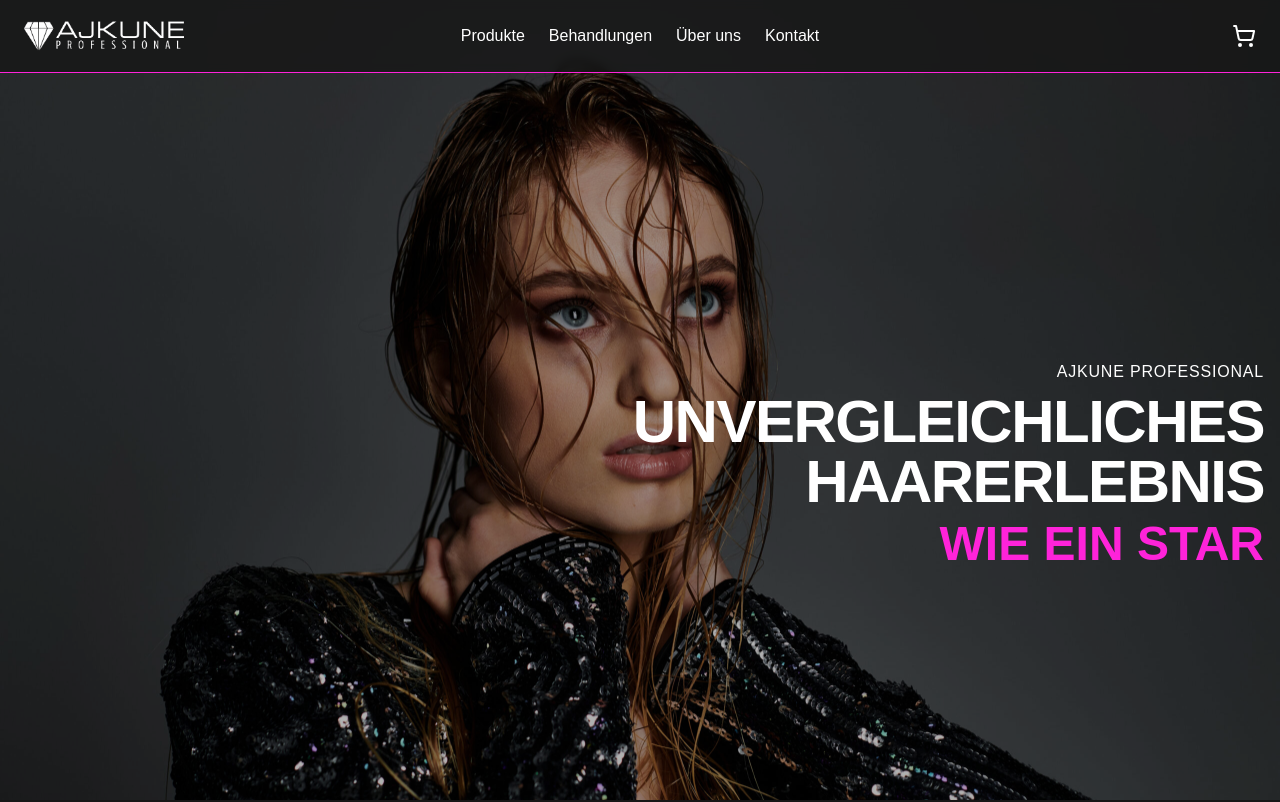
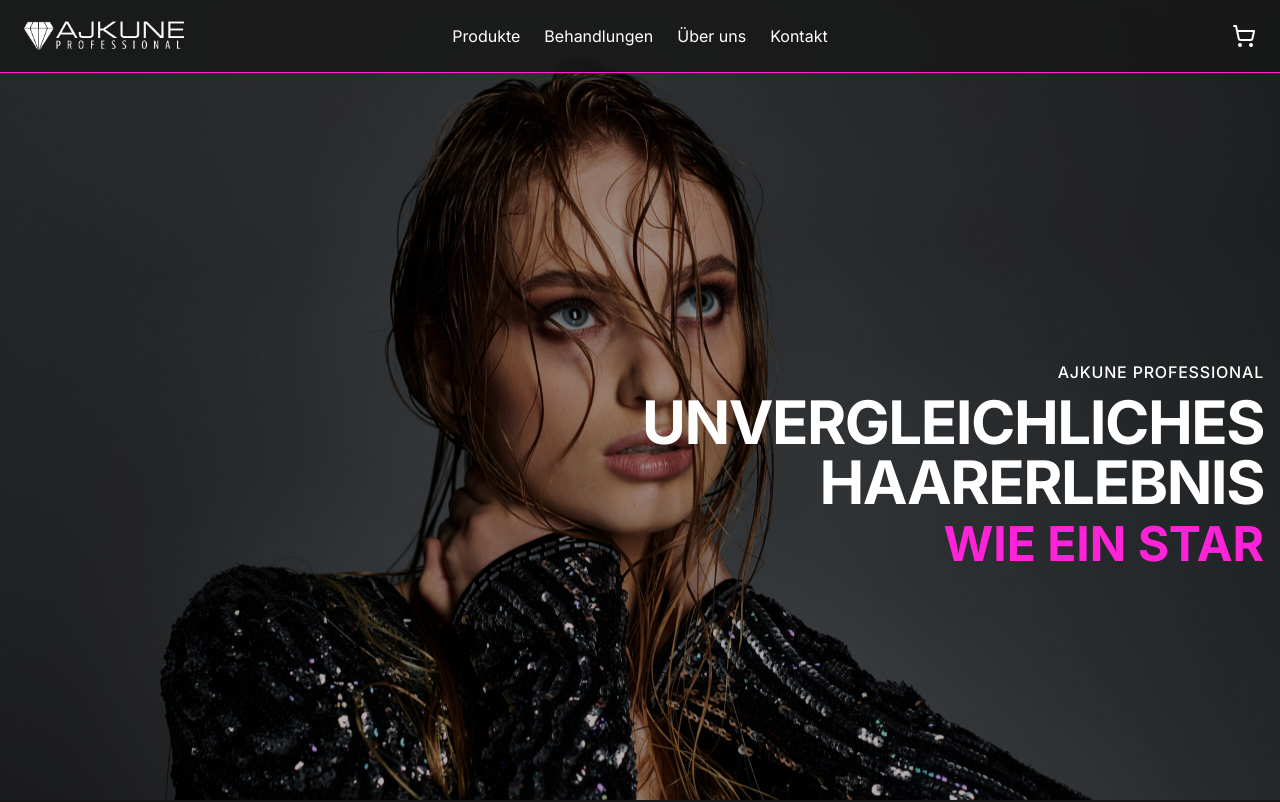
Before and after one commit to WebDevianGmbH/ajkuneprofessional, a Next.js app: page / in a window 1280 px wide. Shown: the top 802 px of the page. Built offline with nearby package versions, Linux system fonts and the light colour scheme.

Commit message:
Update layout.tsx

```diff
--- a/src/app/layout.tsx
+++ b/src/app/layout.tsx
@@ -1,37 +1,21 @@
-import type { Metadata } from "next";
-import localFont from "next/font/local";
-import "./globals.css";
-import { MobileNav } from "@/components/ui/mobile-nav";
+import { Inter } from "next/font/google"
+import "./globals.css"
 
-const geistSans = localFont({
-  src: "./fonts/GeistVF.woff",
-  variable: "--font-geist-sans",
-  weight: "100 900",
-});
-const geistMono = localFont({
-  src: "./fonts/GeistMonoVF.woff",
-  variable: "--font-geist-mono",
-  weight: "100 900",
-});
+const inter = Inter({ subsets: ["latin"] })
 
-export const metadata: Metadata = {
-  title: "Ajkune Professional",
-  description: "Ihr Unvergleichliches Haarerlebnis",
-};
+export const metadata = {
+  title: 'Ajkune Professional GmbH',
+  description: 'Ihr Unvergleichliches Haarerlebnis',
+}
 
 export default function RootLayout({
   children,
-}: Readonly<{
-  children: React.ReactNode;
-}>) {
+}: {
+  children: React.ReactNode
+}) {
   return (
-    <html lang="en">
-      <body
-        className={`${geistSans.variable} ${geistMono.variable} antialiased`}
-      >
-        {children}
-        <MobileNav />
-      </body>
+    <html lang="de">
+      <body className={inter.className}>{children}</body>
     </html>
-  );
+  )
 }
```
